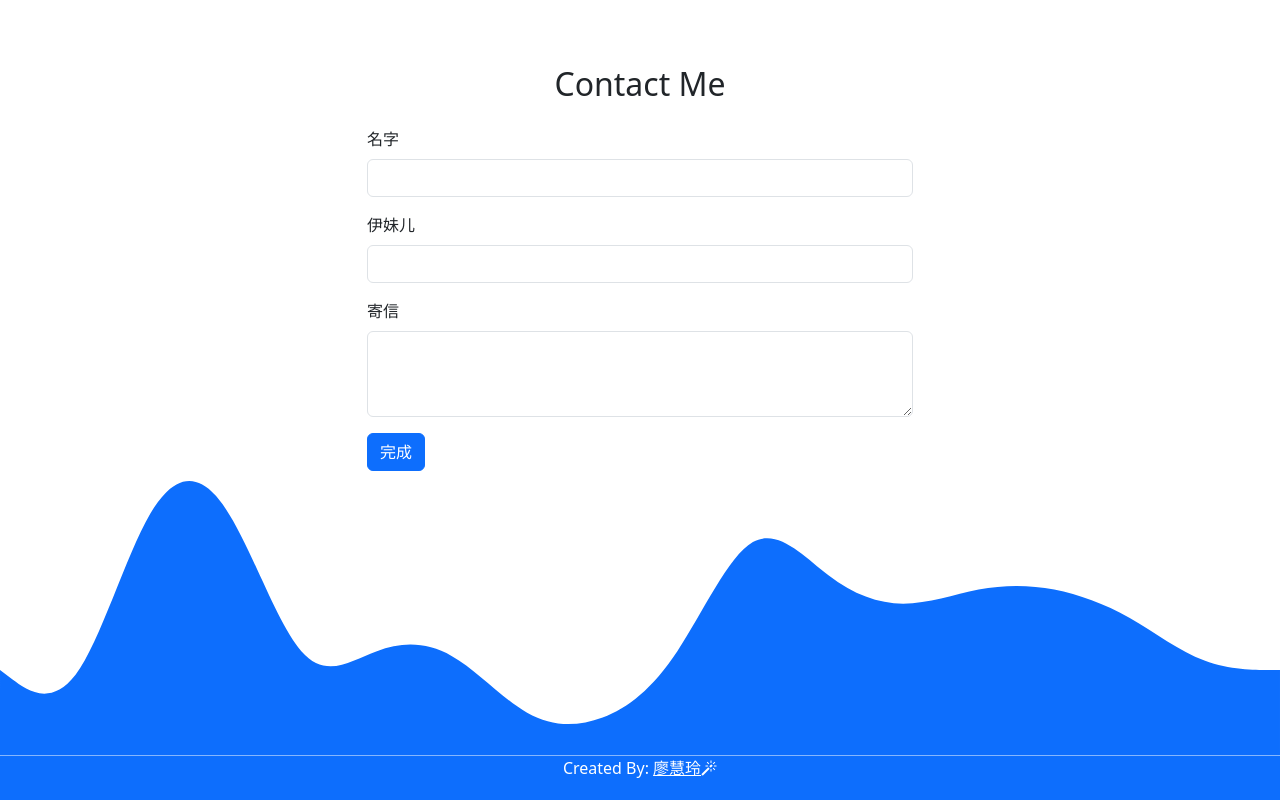
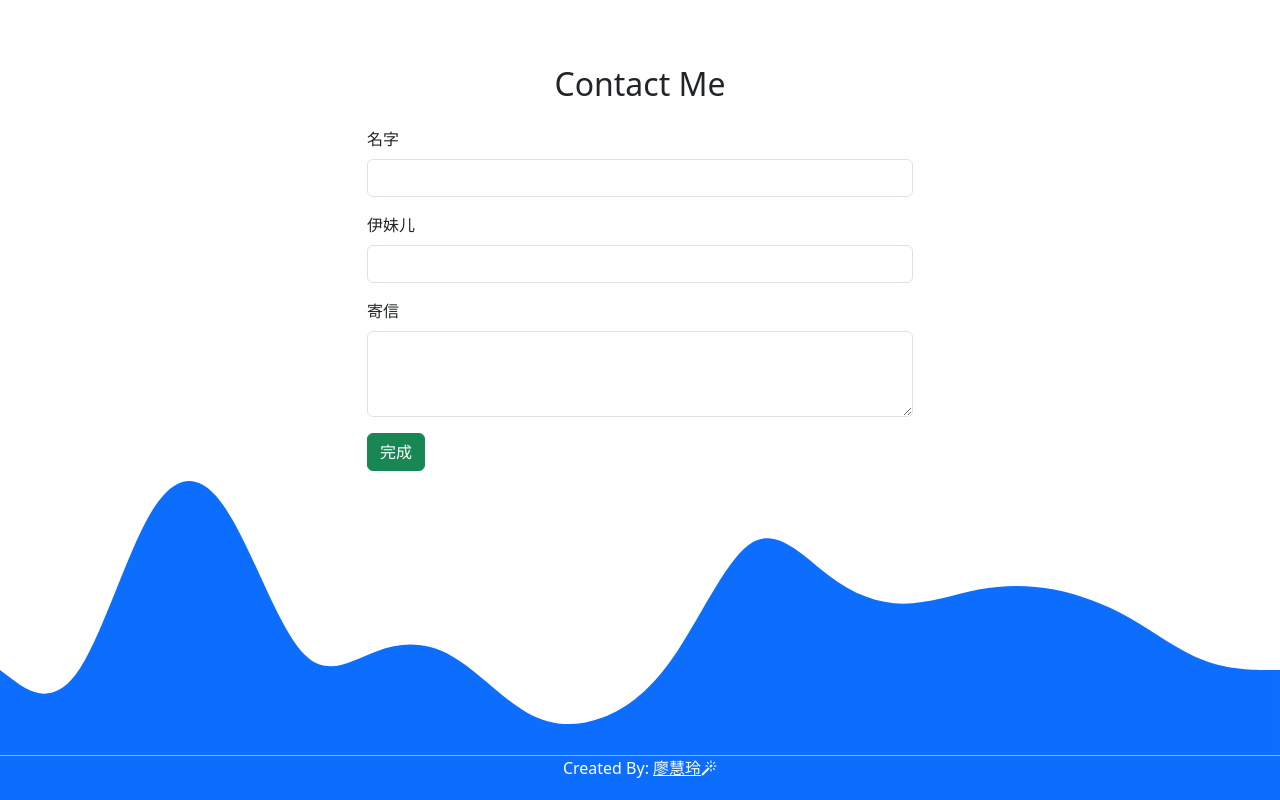
Before and after one commit to FELing2008/FELing2008.github.io, a plain HTML site: page index.html in a window 1280 px wide. Shown: the part 2047-2847 px from the top of the page. Drawn offline with nearby package versions, Linux system fonts and the light colour scheme.

Commit message:
ubah tombol hijau

```diff
--- a/index.html
+++ b/index.html
@@ -132,7 +132,7 @@
               <label for="pesan" class="form-label">寄信</label>
               <textarea class="form-control" id="pesan" rows="3"></textarea>
             </div>
-            <button type="submit" class="btn btn-primary">完成</button>
+            <button type="submit" class="btn btn-success">完成</button>
           </form>
         </div>
       </div>
```
